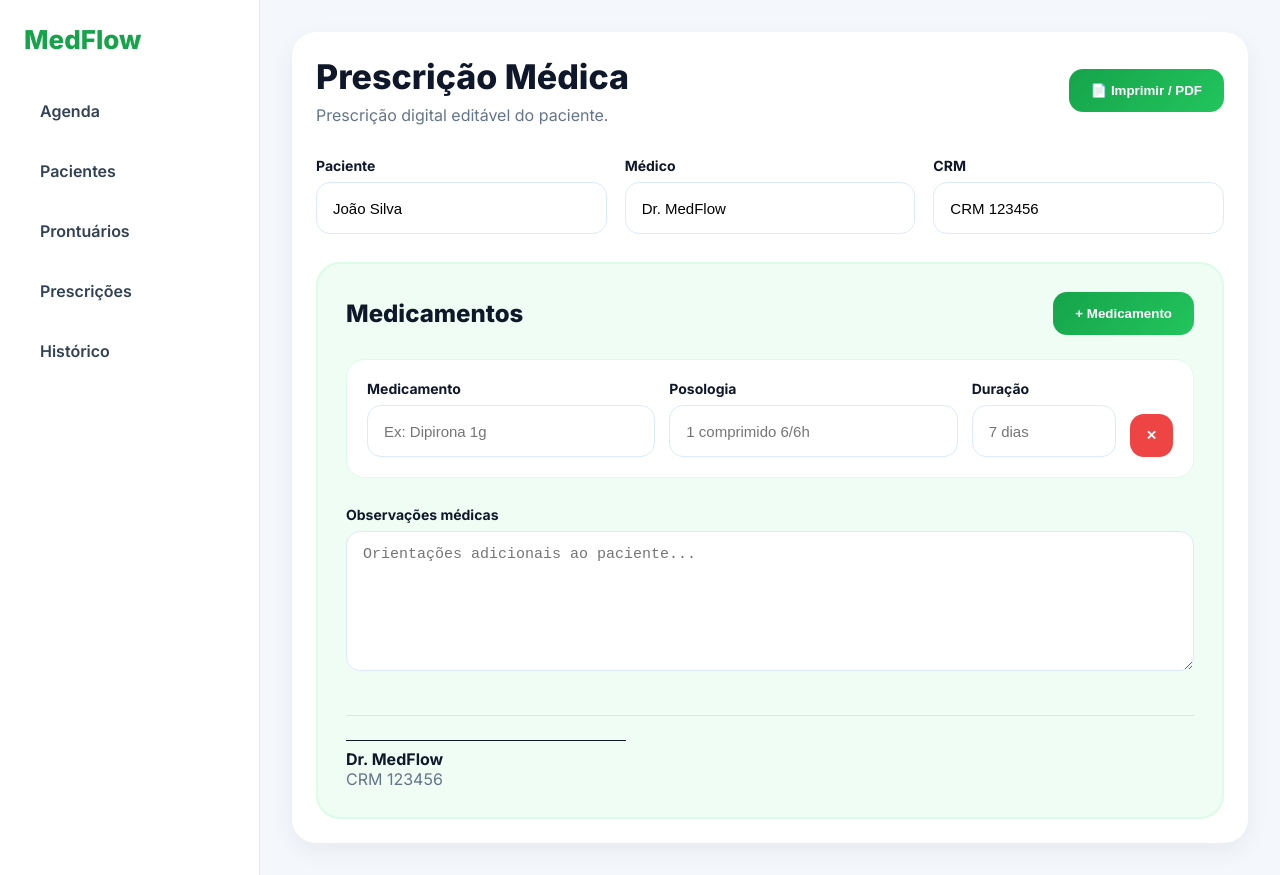
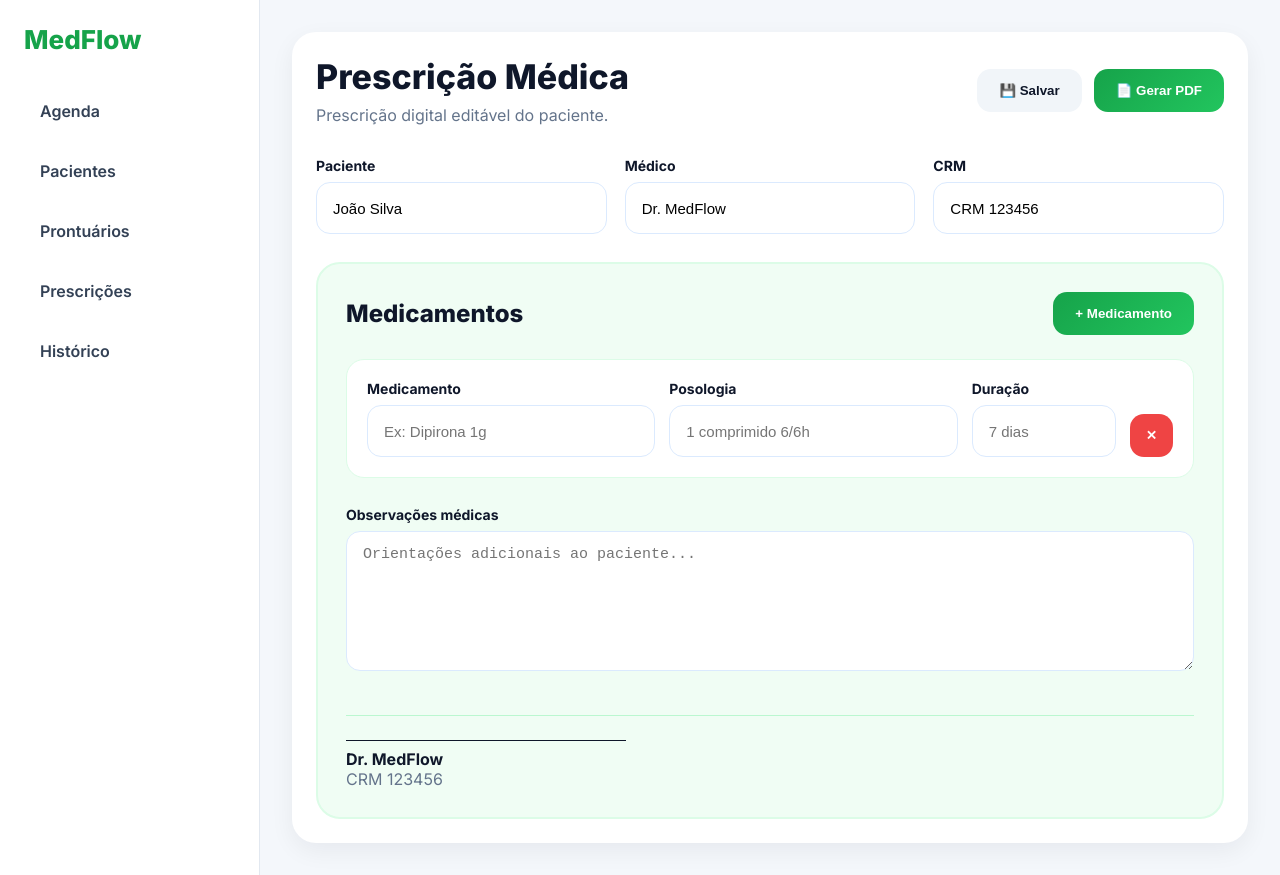
Before and after one commit to Viniciosmcbmaciel/medflow-mvp, a Next.js app in the folder frontend/: page /prescricoes in a window 1280 px wide. Built offline with nearby package versions, Linux system fonts and the light colour scheme.

Commit message:
add prescription pdf and save

```diff
--- a/frontend/app/globals.css
+++ b/frontend/app/globals.css
@@ -384,3 +384,28 @@ body {
 .secondary-button:hover {
   background: #e2e8f0;
 }
+
+/* =========================================
+   PDF PRINT
+========================================= */
+
+@media print {
+  .sidebar,
+  .primary-button,
+  .secondary-button {
+    display: none !important;
+  }
+
+  body {
+    background: white !important;
+  }
+
+  .card {
+    box-shadow: none !important;
+    border: none !important;
+  }
+
+  .main-content {
+    padding: 0 !important;
+  }
+}
--- a/frontend/app/prescricoes/page.tsx
+++ b/frontend/app/prescricoes/page.tsx
@@ -1,6 +1,9 @@
 "use client";
 
-import { useState } from "react";
+import {
+  useRef,
+  useState,
+} from "react";
 
 type Medication = {
   id: string;
@@ -10,6 +13,9 @@ type Medication = {
 };
 
 export default function PrescricoesPage() {
+  const prescriptionRef =
+    useRef<HTMLDivElement>(null);
+
   const [patientName, setPatientName] =
     useState("João Silva");
 
@@ -44,7 +50,9 @@ export default function PrescricoesPage() {
     ]);
   }
 
-  function removeMedication(id: string) {
+  function removeMedication(
+    id: string
+  ) {
     setMedications((prev) =>
       prev.filter(
         (med) => med.id !== id
@@ -72,7 +80,13 @@ export default function PrescricoesPage() {
     );
   }
 
-  function printPrescription() {
+  function savePrescription() {
+    alert(
+      "Prescrição salva com sucesso!"
+    );
+  }
+
+  function generatePDF() {
     window.print();
   }
 
@@ -141,14 +155,30 @@ export default function PrescricoesPage() {
               </p>
             </div>
 
-            <button
-              className="primary-button"
-              onClick={
-                printPrescription
-              }
+            <div
+              style={{
+                display: "flex",
+                gap: 12,
+              }}
             >
-              📄 Imprimir / PDF
-            </button>
+              <button
+                className="secondary-button"
+                onClick={
+                  savePrescription
+                }
+              >
+                💾 Salvar
+              </button>
+
+              <button
+                className="primary-button"
+                onClick={
+                  generatePDF
+                }
+              >
+                📄 Gerar PDF
+              </button>
+            </div>
           </div>
 
           {/* PACIENTE */}
@@ -212,11 +242,15 @@ export default function PrescricoesPage() {
 
           {/* RECEITUARIO */}
           <div
+            ref={prescriptionRef}
             style={{
               border:
                 "2px solid #dcfce7",
+
               borderRadius: 24,
+
               padding: 28,
+
               background: "#f0fdf4",
             }}
           >
@@ -225,7 +259,9 @@ export default function PrescricoesPage() {
                 display: "flex",
                 justifyContent:
                   "space-between",
+
                 alignItems: "center",
+
                 marginBottom: 24,
               }}
             >
@@ -240,7 +276,9 @@ export default function PrescricoesPage() {
 
               <button
                 className="primary-button"
-                onClick={addMedication}
+                onClick={
+                  addMedication
+                }
               >
                 + Medicamento
               </button>
@@ -262,8 +300,11 @@ export default function PrescricoesPage() {
                     style={{
                       background:
                         "white",
+
                       borderRadius: 18,
+
                       padding: 20,
+
                       border:
                         "1px solid #dcfce7",
                     }}
@@ -272,9 +313,12 @@ export default function PrescricoesPage() {
                       style={{
                         display:
                           "grid",
+
                         gridTemplateColumns:
                           "2fr 2fr 1fr auto",
+
                         gap: 14,
+
                         alignItems:
                           "end",
                       }}
@@ -360,14 +404,20 @@ export default function PrescricoesPage() {
                         style={{
                           background:
                             "#ef4444",
+
                           color: "white",
+
                           border:
                             "none",
+
                           padding:
                             "14px 16px",
+
                           borderRadius: 14,
+
                           cursor:
                             "pointer",
+
                           fontWeight: 700,
                         }}
                       >
@@ -409,7 +459,9 @@ export default function PrescricoesPage() {
             <div
               style={{
                 marginTop: 40,
+
                 paddingTop: 24,
+
                 borderTop:
                   "1px solid #bbf7d0",
               }}
@@ -423,6 +475,7 @@ export default function PrescricoesPage() {
                   style={{
                     borderTop:
                       "1px solid #0f172a",
+
                     marginBottom: 8,
                   }}
                 />
```
